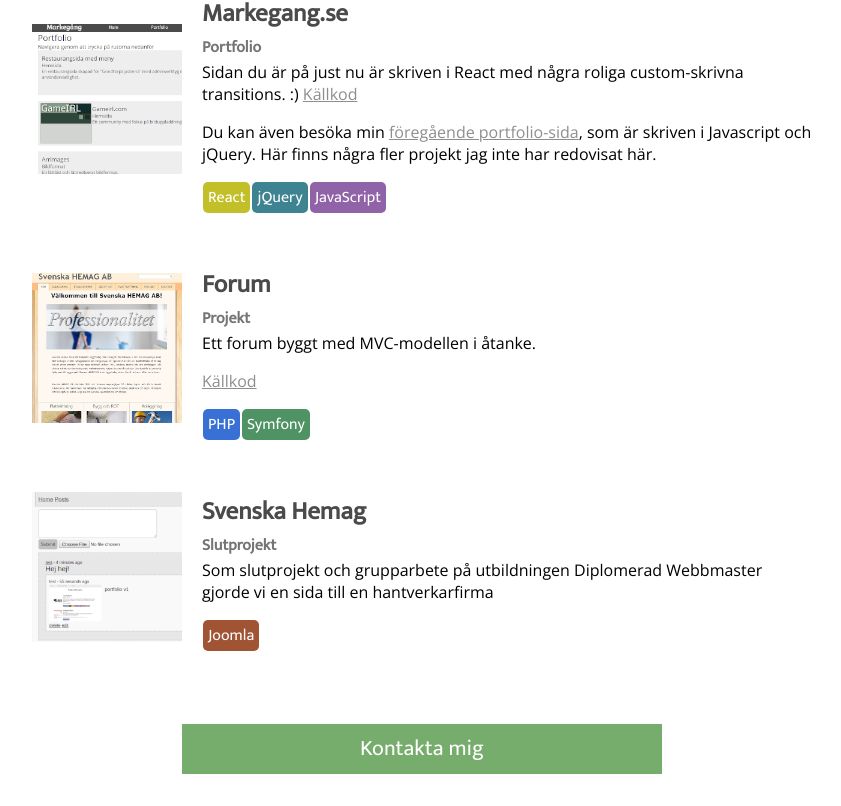
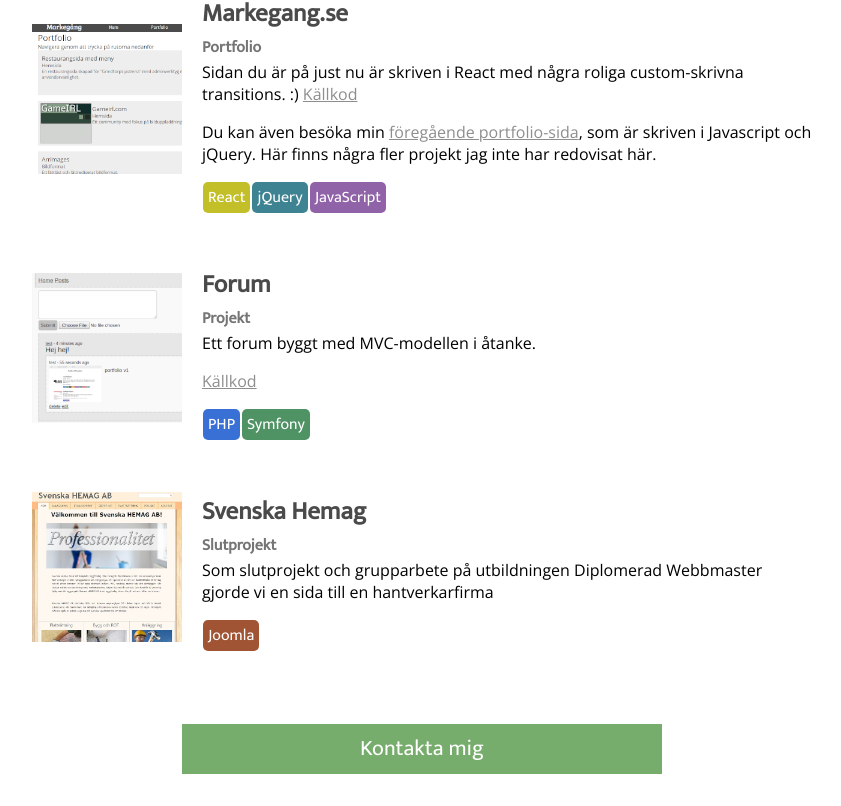
Before and after one commit to carlmarkegang/portfolio, a React (Create React App) app: page /project in a window 1280 px wide. Shown: the part 935-1741 px from the top of the page, without its empty margins (218-1059 px from the left). Built offline with nearby package versions, Linux system fonts and the light colour scheme.

Commit message:
image order

```diff
--- a/src/components/portfolio/portfolioBlocks/generic.jsx
+++ b/src/components/portfolio/portfolioBlocks/generic.jsx
@@ -68,7 +68,7 @@ const infoBlocks = [
     {
         title: 'Forum',
         subTitle: 'Projekt',
-        icon: '/img/icon6.png',
+        icon: '/img/icon5.png',
         description: [
             <p>Ett forum byggt med MVC-modellen i åtanke.</p>,
             <p><a href="https://github.com/carlmarkegang/practise-api">Källkod</a></p>
@@ -82,7 +82,7 @@ const infoBlocks = [
     {
         title: 'Svenska Hemag',
         subTitle: 'Slutprojekt',
-        icon: '/img/icon5.png',
+        icon: '/img/icon6.png',
         description: [
             <p>Som slutprojekt och grupparbete på utbildningen Diplomerad Webbmaster gjorde vi en sida till en hantverkarfirma</p>
         ],
```
